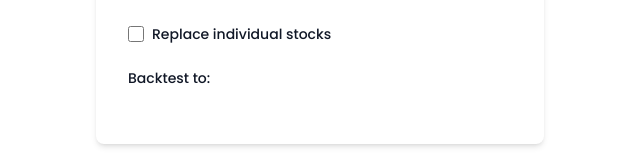
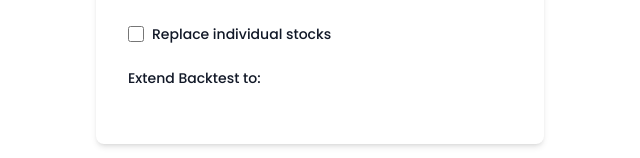
Before and after one commit to sethmorton/ComposerTickerReplacer, a SvelteKit app: page / in a window 1280 px wide. Shown: the part 184-342 px from the top of the page, without its empty margins (320-960 px from the left). Built offline with nearby package versions, Linux system fonts and the light colour scheme.

Commit message:
commit with footer

```diff
--- a/src/routes/+page.svelte
+++ b/src/routes/+page.svelte
@@ -81,7 +81,7 @@
     {/if}
 
     <div class="mb-6">
-      <label for="date" class="block text-sm font-medium text-gray-900 mb-1">Backtest to:</label>
+      <label for="date" class="block text-sm font-medium text-gray-900 mb-1">Extend Backtest to:</label>
       <DateInput --date-picker-highlight-border={'blue'} format={'yyyy-MM-dd'} --date-input-width={'100%'} bind:value={date} timePrecision={null} class="w-full border border-gray-300 rounded px-3 py-2 text-sm focus:outline-none focus:ring-blue-500 focus:border-blue-500"/>
     </div>
   </div>
```
